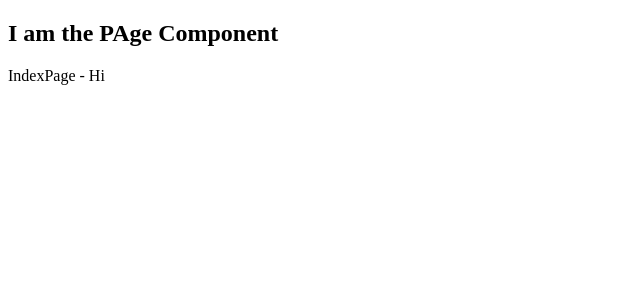
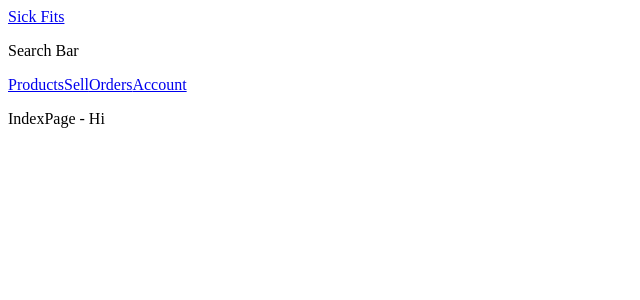
Before and after one commit to CodeNameGrant-Edu/WesBos-Advanced-React, a Next.js app in the folder frontend/: page / in a window 1280 px wide. Shown: the top 300 px of the page, without its empty margins (0-640 px from the left). Built offline with nearby package versions, Linux system fonts and the light colour scheme.

Commit message:
5-Created basic Nav and HEader bar

```diff
--- /dev/null
+++ b/frontend/components/Header.js
@@ -0,0 +1,18 @@
+import Link from 'next/link';
+import Nav from './Nav';
+
+export default function Header() {
+  return (
+    <header>
+      <div className="bar">
+        <Link href="/">Sick Fits</Link>
+      </div>
+
+      <div className="sub-bar">
+        <p>Search Bar</p>
+      </div>
+
+      <Nav />
+    </header>
+  );
+}
--- /dev/null
+++ b/frontend/components/Nav.js
@@ -0,0 +1,13 @@
+import Link from 'next/link';
+import React from 'react';
+
+export default function Nav() {
+  return (
+    <nav>
+      <Link href="/products">Products</Link>
+      <Link href="/sell">Sell</Link>
+      <Link href="/orders">Orders</Link>
+      <Link href="/account">Account</Link>
+    </nav>
+  );
+}
--- a/frontend/components/Page.js
+++ b/frontend/components/Page.js
@@ -1,9 +1,10 @@
 import React from 'react';
+import Header from './Header';
 
 export default function Page({ children }) {
   return (
     <div>
-      <h2>I am the PAge Component</h2>
+      <Header />
       {children}
     </div>
   );
```
